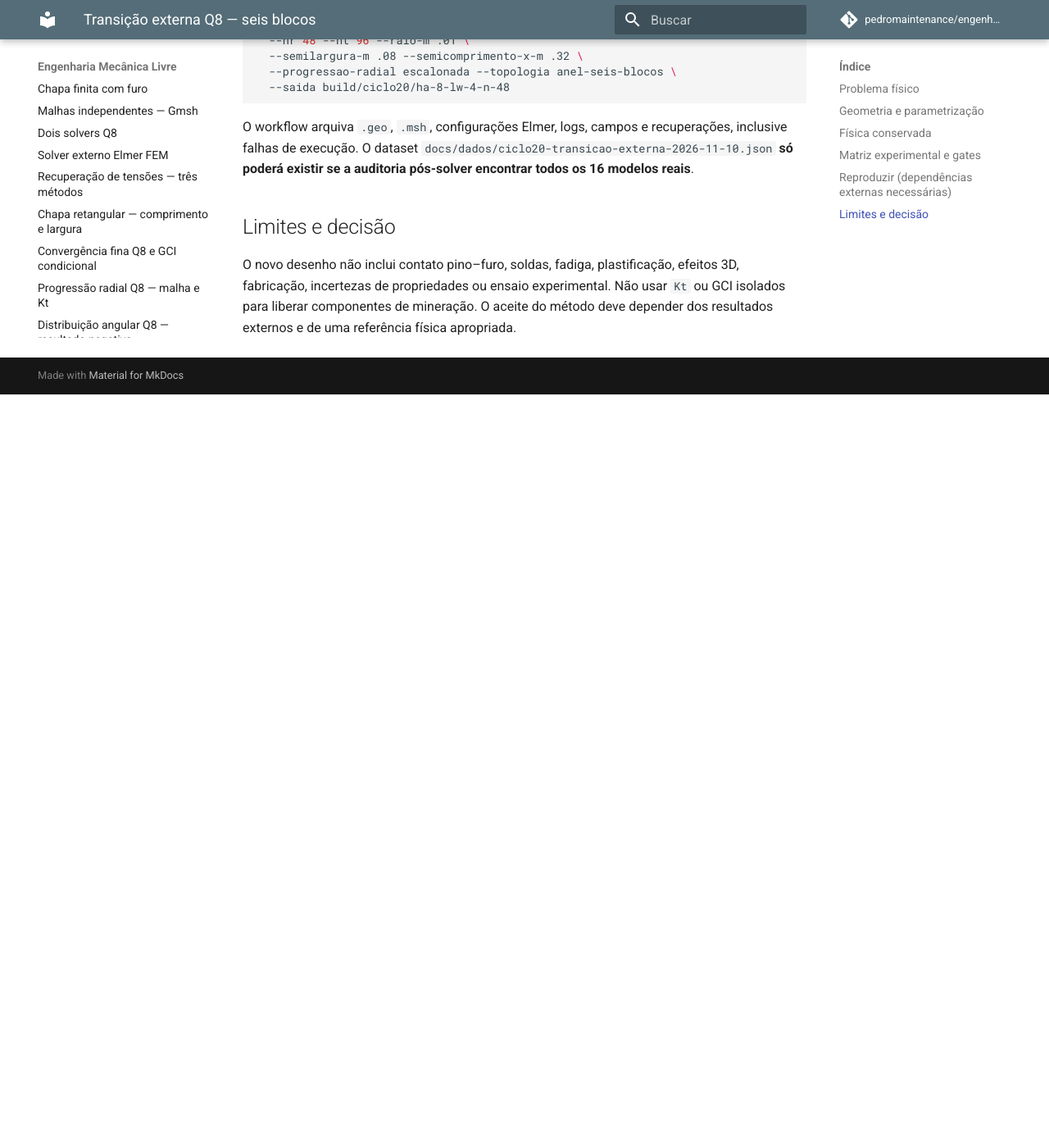
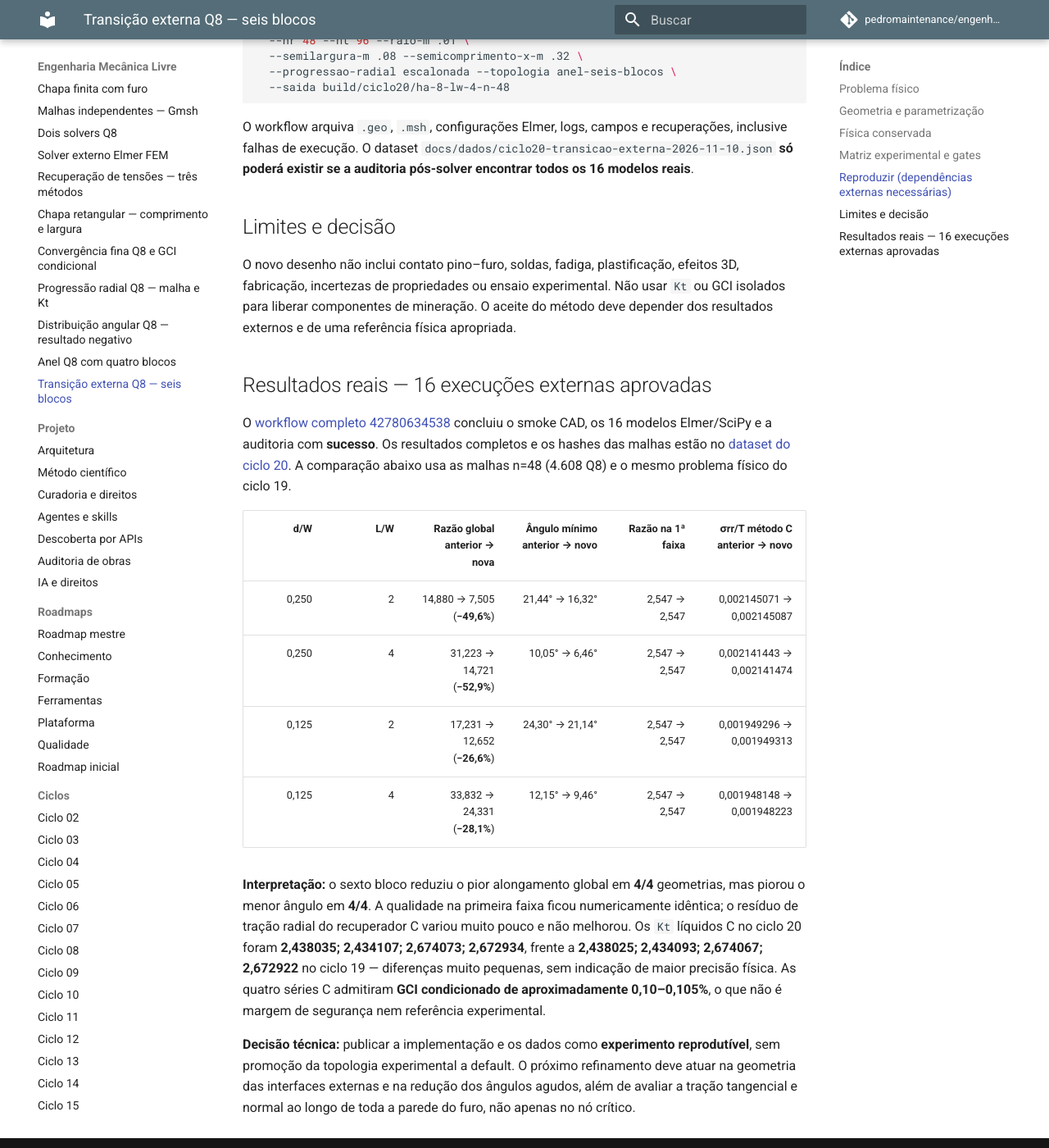
Before and after one commit to pedromaintenance/engenharia-mecanica-livre, an MkDocs documentation site: the page built from docs/laboratorios/transicao-externa-seis-blocos.md, in a window 1280 px wide and 1400 px high, scrolled down 2235 px. Shown: the whole window at 82% size. Built offline with MkDocs 1.6.1 and Material for MkDocs 9.7.7, drawn with Linux system fonts in a browser that asks for light colours; comment, search, counter and statistics services are not loaded; before the commit the page ends 2716 px from its top, so only the background shows below that.

Commit message:
feat(ciclo20): registrar 16 FEM reais e decisão de melhoria geométrica parcial

```diff
--- a/docs/ciclos/ciclo-20.md
+++ b/docs/ciclos/ciclo-20.md
@@ -1,6 +1,6 @@
 # Ciclo 20 — Transição externa de malha Q8
 
-**Data:** 10/11/2026. **Natureza:** experimento de pesquisa numérica. **Estado:** implementação e CI básica; validação externa sob workflow independente.
+**Data:** 10/11/2026. **Natureza:** experimento de pesquisa numérica. **Estado:** 16 geometrias e 16 FEM Elmer/SciPy verificados; resultado geométrico parcial, topologia não promovida.
 
 ## Herança e hipótese
 
@@ -20,8 +20,8 @@ O ciclo 19 construiu anel circular conforme `a≤r≤2a` e verificou 16 FEM Elme
 - [Laboratório 20](../laboratorios/transicao-externa-seis-blocos.md).
 - [Baseline íntegra do ciclo 19](../dados/ciclo19-anel-multibloco-2026-11-09.json).
 
-**Não há neste registro afirmação de 16 novas soluções concluídas nem melhoria física confirmada.** Quando as execuções externas passarem, os valores observados, os gates favoráveis e os negativos deverão ser documentados e o dataset rastreado por hash. Se o CAD falhar ou degradar o problema, registrar o resultado negativo sem mudar o default.
+**Execução concluída:** [workflow #42780634538](https://github.com/pedromaintenance/engenharia-mecanica-livre/actions/runs/42780634538) com 16/16 FEM externos, 16/16 smoke CAD, auditoria de arquivos e [dataset integral](../dados/ciclo20-transicao-externa-2026-11-10.json) versionado. Em n=48, o pior alongamento global caiu de 14,880→7,505; 31,223→14,721; 17,231→12,652; 33,832→24,331 nos quatro casos. Entretanto, **o menor ângulo piorou em 4/4** (mínimo 6,46°) e o resíduo radial superficial C não melhorou. Os Kt C líquidos variaram muito pouco; quatro GCI C condicionados foram da ordem de 0,10%. **Resultado: ganho parcial, sem promoção de topologia a padrão.**
 
 ## Critério de encerramento
 
-CI verde, 16 geometrias verificadas, 16 resultados independentes presentes, comparação da qualidade global/local e dos resíduos de superfície livre com o ciclo 19, arquivo bruto auditável e decisão argumentada. **Nenhuma destas métricas constitui certificado de segurança industrial.**
+Os 16 casos passaram auditoria e os logs brutos foram preservados nos artefatos do workflow. **Nenhuma destas métricas constitui certificado de segurança industrial.** Próximo gate: combater ângulos agudos sem degradar a interface do furo e verificar o vetor de tração sobre toda a parede livre.
--- a/docs/laboratorios/transicao-externa-seis-blocos.md
+++ b/docs/laboratorios/transicao-externa-seis-blocos.md
@@ -62,3 +62,18 @@ O workflow arquiva `.geo`, `.msh`, configurações Elmer, logs, campos e recuper
 ## Limites e decisão
 
 O novo desenho não inclui contato pino–furo, soldas, fadiga, plastificação, efeitos 3D, fabricação, incertezas de propriedades ou ensaio experimental. Não usar `Kt` ou GCI isolados para liberar componentes de mineração. O aceite do método deve depender dos resultados externos e de uma referência física apropriada.
+
+## Resultados reais — 16 execuções externas aprovadas
+
+O [workflow completo 42780634538](https://github.com/pedromaintenance/engenharia-mecanica-livre/actions/runs/42780634538) concluiu o smoke CAD, os 16 modelos Elmer/SciPy e a auditoria com **sucesso**. Os resultados completos e os hashes das malhas estão no [dataset do ciclo 20](../dados/ciclo20-transicao-externa-2026-11-10.json). A comparação abaixo usa as malhas n=48 (4.608 Q8) e o mesmo problema físico do ciclo 19.
+
+| d/W | L/W | Razão global anterior → nova | Ângulo mínimo anterior → novo | Razão na 1ª faixa | σrr/T método C anterior → novo |
+| ---: | ---: | ---: | ---: | ---: | ---: |
+| 0,250 | 2 | 14,880 → 7,505 (**−49,6%**) | 21,44° → 16,32° | 2,547 → 2,547 | 0,002145071 → 0,002145087 |
+| 0,250 | 4 | 31,223 → 14,721 (**−52,9%**) | 10,05° → 6,46° | 2,547 → 2,547 | 0,002141443 → 0,002141474 |
+| 0,125 | 2 | 17,231 → 12,652 (**−26,6%**) | 24,30° → 21,14° | 2,547 → 2,547 | 0,001949296 → 0,001949313 |
+| 0,125 | 4 | 33,832 → 24,331 (**−28,1%**) | 12,15° → 9,46° | 2,547 → 2,547 | 0,001948148 → 0,001948223 |
+
+**Interpretação:** o sexto bloco reduziu o pior alongamento global em **4/4** geometrias, mas piorou o menor ângulo em **4/4**. A qualidade na primeira faixa ficou numericamente idêntica; o resíduo de tração radial do recuperador C variou muito pouco e não melhorou. Os `Kt` líquidos C no ciclo 20 foram **2,438035; 2,434107; 2,674073; 2,672934**, frente a **2,438025; 2,434093; 2,674067; 2,672922** no ciclo 19 — diferenças muito pequenas, sem indicação de maior precisão física. As quatro séries C admitiram **GCI condicionado de aproximadamente 0,10–0,105%**, o que não é margem de segurança nem referência experimental.
+
+**Decisão técnica:** publicar a implementação e os dados como **experimento reprodutível**, sem promoção da topologia experimental a default. O próximo refinamento deve atuar na geometria das interfaces externas e na redução dos ângulos agudos, além de avaliar a tração tangencial e normal ao longo de toda a parede do furo, não apenas no nó crítico.
```
Also changed, not shown: AGENTS.md (+4 -0 lines), README.md (+3 -3 lines), docs/roadmaps/master.md (+2 -0 lines), 3 other files.
